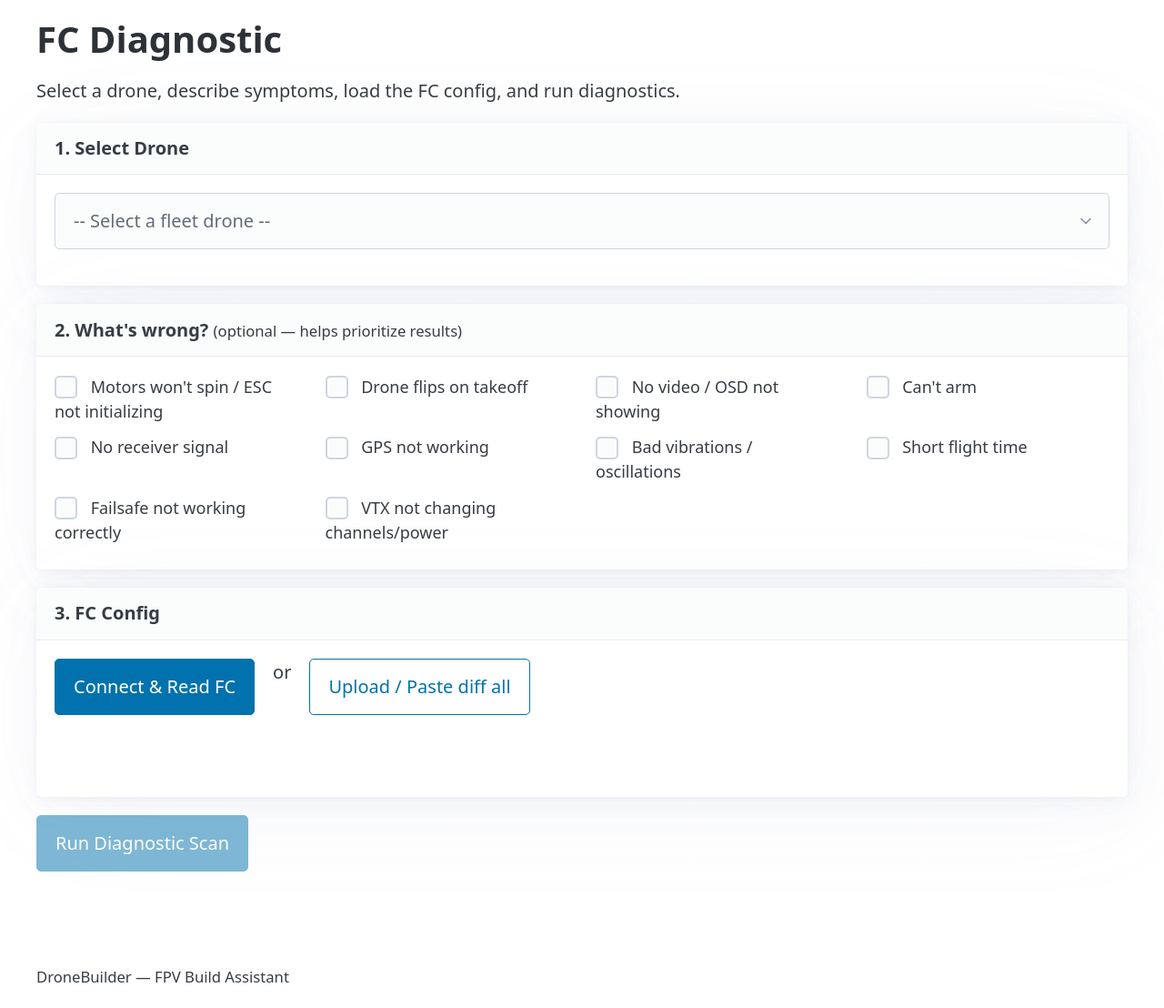
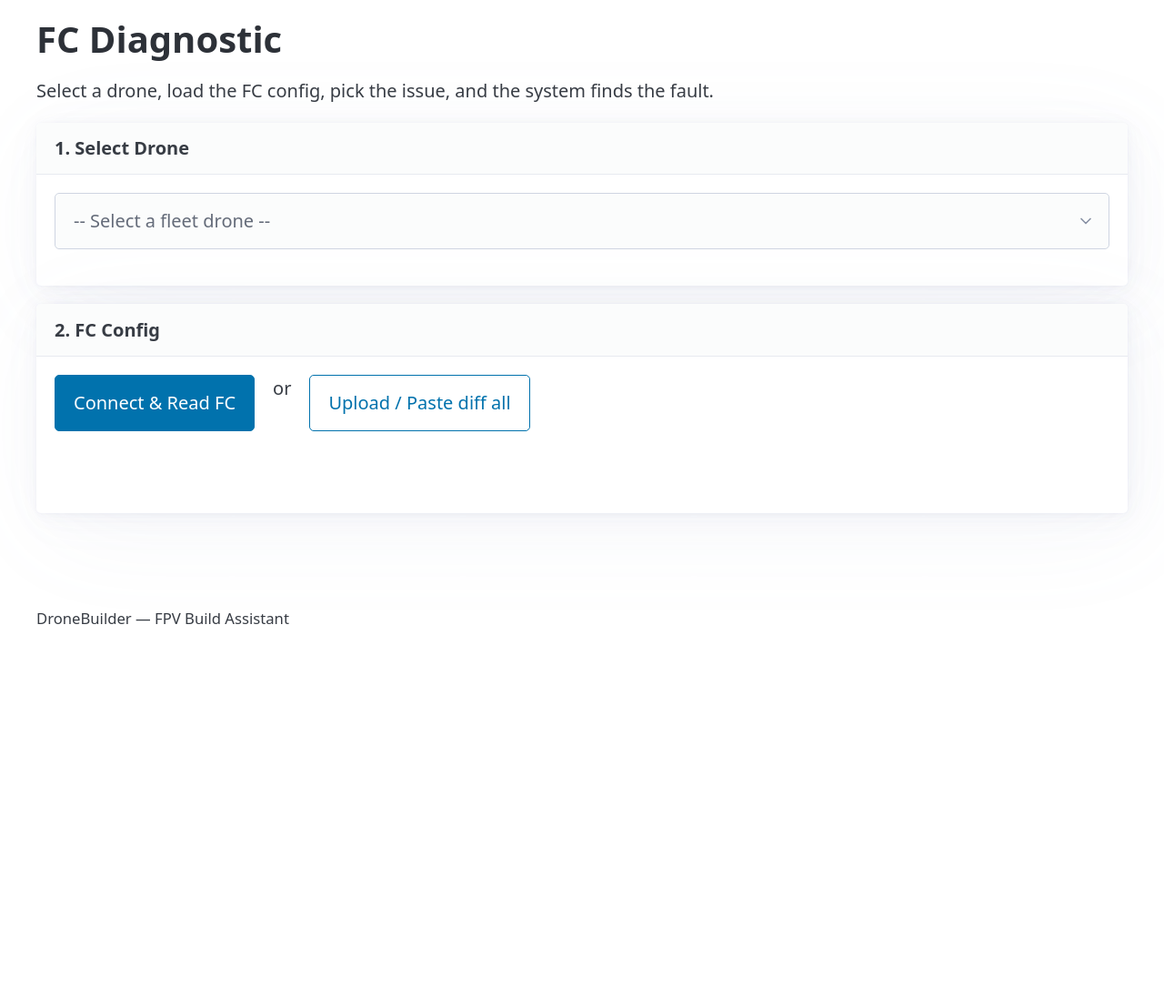
Before and after one commit to tdmoran/DroneBuilder, a Flask app: page /diagnose/ in a window 1280 px wide. Shown: the part 70-1178 px from the top of the page at 91% size. After the commit the page ends 756 px from the top, so only its background shows below. Run offline with Flask 3, Linux system fonts and the light colour scheme; some libraries are stand-ins or nearby versions.

Commit message:
Add issue dropdown with auto-diagnose after config load
Replaces symptom checkboxes with a dropdown that appears after the FC
config is loaded. Selecting an issue auto-triggers diagnostics. Adds
new symptoms: low range, return to home, compass drift, altitude hold.

Co-Authored-By: Claude Opus 4.6 <noreply@anthropic.com>

```diff
--- a/web/templates/diagnose/diagnose.html
+++ b/web/templates/diagnose/diagnose.html
@@ -3,7 +3,7 @@
 
 {% block content %}
 <h1>FC Diagnostic</h1>
-<p>Select a drone, describe symptoms, load the FC config, and run diagnostics.</p>
+<p>Select a drone, load the FC config, pick the issue, and the system finds the fault.</p>
 
 <form id="diagnose-form">
   {# Step 1: Select drone #}
@@ -21,22 +21,9 @@
     </select>
   </article>
 
-  {# Step 2: Symptoms (optional) #}
+  {# Step 2: FC Config #}
   <article>
-    <header><strong>2. What's wrong?</strong> <small>(optional — helps prioritize results)</small></header>
-    <div class="symptom-grid">
-      {% for key, label in symptoms.items() %}
-      <label class="symptom-checkbox">
-        <input type="checkbox" name="symptoms" value="{{ key }}">
-        {{ label }}
-      </label>
-      {% endfor %}
-    </div>
-  </article>
-
-  {# Step 3: FC Config #}
-  <article>
-    <header><strong>3. FC Config</strong></header>
+    <header><strong>2. FC Config</strong></header>
     <div style="display: flex; gap: 1rem; flex-wrap: wrap; margin-bottom: 1rem;">
       <button type="button" id="btn-read-fc"
         hx-post="/diagnose/read-config"
@@ -75,15 +62,27 @@
   {# Hidden field for raw_text state (populated by JS after config load) #}
   <input type="hidden" name="config_loaded" id="config-loaded" value="">
 
-  {# Step 4: Run scan #}
-  <button type="button" id="btn-scan" disabled
-    hx-post="/diagnose/scan"
-    hx-include="#diagnose-form"
-    hx-target="#discrepancy-results"
-    hx-indicator="#scan-spinner">
-    Run Diagnostic Scan
-  </button>
-  <span id="scan-spinner" class="htmx-indicator" aria-busy="true">Scanning for discrepancies...</span>
+  {# Step 3: Issue selector — hidden until config loads #}
+  <article id="issue-section" style="display: none;">
+    <header><strong>3. What's the issue?</strong></header>
+    <select name="symptoms" id="issue-select">
+      <option value="">-- Select a common issue --</option>
+      {% for key, label in symptoms.items() %}
+      <option value="{{ key }}">{{ label }}</option>
+      {% endfor %}
+    </select>
+    <small style="color: var(--pico-muted-color);">Select an issue to auto-diagnose, or leave blank and hit "Run Full Diagnostic" to check everything.</small>
+    <div style="margin-top: 1rem;">
+      <button type="button" id="btn-scan"
+        hx-post="/diagnose/scan"
+        hx-include="#diagnose-form"
+        hx-target="#discrepancy-results"
+        hx-indicator="#scan-spinner">
+        Run Full Diagnostic
+      </button>
+      <span id="scan-spinner" class="htmx-indicator" aria-busy="true">Scanning...</span>
+    </div>
+  </article>
 </form>
 
 {# Results areas (swapped by htmx) #}
@@ -96,7 +95,7 @@ function toggleUpload() {
   area.style.display = area.style.display === 'none' ? 'block' : 'none';
 }
 
-// After config loads successfully, enable the scan button and store raw_text
+// After config loads successfully, show issue selector and store raw_text
 document.body.addEventListener('htmx:afterRequest', function(evt) {
   if (evt.detail.target && evt.detail.target.id === 'config-status') {
     try {
@@ -104,8 +103,8 @@ document.body.addEventListener('htmx:afterRequest', function(evt) {
       if (resp.raw_text) {
         document.getElementById('raw-text-input').value = resp.raw_text;
         document.getElementById('config-loaded').value = '1';
-        document.getElementById('btn-scan').disabled = false;
 
+        // Show config status
         var statusHtml = '<div style="border-left: 4px solid #2ecc40; padding: 0.5rem 0.75rem;">' +
           '<strong style="color: #2ecc40;">Config loaded</strong> — ' +
           resp.firmware + ' ' + resp.firmware_version;
@@ -117,11 +116,21 @@ document.body.addEventListener('htmx:afterRequest', function(evt) {
           resp.raw_text.replace(/&/g,"&amp;").replace(/</g,"&lt;").replace(/>/g,"&gt;") +
           '</pre></details>';
         evt.detail.target.innerHTML = statusHtml;
+
+        // Reveal the issue selector
+        document.getElementById('issue-section').style.display = '';
       } else if (resp.error) {
         evt.detail.target.innerHTML = '<div style="border-left: 4px solid #ff4136; padding: 0.5rem 0.75rem;">' +
           '<strong style="color: #ff4136;">Error:</strong> ' + resp.error + '</div>';
       }
     } catch(e) {}
+  }
+});
+
+// Auto-run diagnostic when an issue is selected from the dropdown
+document.getElementById('issue-select').addEventListener('change', function() {
+  if (this.value && document.getElementById('config-loaded').value === '1') {
+    document.getElementById('btn-scan').click();
   }
 });
 
```
Also changed, not shown: engines/symptom_map.py (+11 -3 lines), tests/test_diagnose_routes.py (+2 -1 lines).
